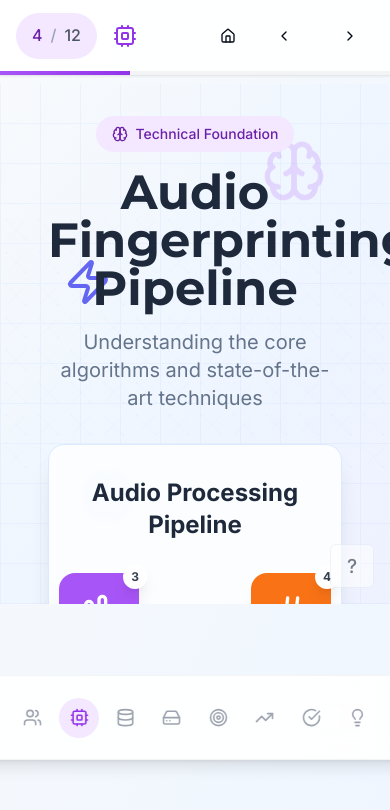
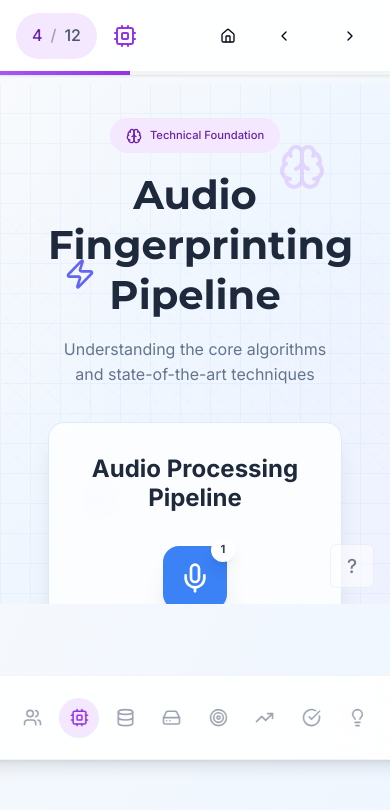
Before and after one commit to TheAlmeida/sonic-signature-showcase, a React (Vite) app: page / in a window 390 px wide. Both pictures are taken after a click on the button "Core Concepts". Shown: the top 810 px of the page. Built offline with nearby package versions, Linux system fonts and the light colour scheme.

Commit message:
Fix: Component and text scaling issues
Improved responsiveness across all slides by adjusting component and text scaling. Implemented viewport-relative units and clamping for dynamic sizing.

```diff
--- a/src/components/slides/ConceptsSlide.tsx
+++ b/src/components/slides/ConceptsSlide.tsx
@@ -57,7 +57,7 @@ const ConceptsSlide = () => {
             linear-gradient(90deg, #3b82f6 1px, transparent 1px),
             linear-gradient(0deg, #3b82f6 1px, transparent 1px)
           `,
-          backgroundSize: '40px 40px'
+          backgroundSize: 'clamp(30px, 4vw, 40px) clamp(30px, 4vw, 40px)'
         }}></div>
       </div>
 
@@ -78,61 +78,61 @@ const ConceptsSlide = () => {
 
       {/* Floating Tech Elements */}
       <div className="absolute inset-0 pointer-events-none">
-        <div className="absolute top-16 right-16 animate-gentle-float opacity-20">
-          <Brain className="h-16 w-16 text-purple-500" />
+        <div className="absolute top-[clamp(4rem,8vh,8rem)] right-[clamp(4rem,8vw,8rem)] animate-gentle-float opacity-20">
+          <Brain className="h-[clamp(3rem,6vw,4rem)] w-[clamp(3rem,6vw,4rem)] text-purple-500" />
         </div>
-        <div className="absolute bottom-20 left-20 animate-gentle-float opacity-15" style={{ animationDelay: '2s' }}>
-          <Cpu className="h-14 w-14 text-blue-500" />
+        <div className="absolute bottom-[clamp(5rem,10vh,10rem)] left-[clamp(5rem,10vw,10rem)] animate-gentle-float opacity-15" style={{ animationDelay: '2s' }}>
+          <Cpu className="h-[clamp(2.5rem,5vw,3.5rem)] w-[clamp(2.5rem,5vw,3.5rem)] text-blue-500" />
         </div>
-        <div className="absolute top-1/3 left-16 animate-gentle-float opacity-18" style={{ animationDelay: '4s' }}>
-          <Zap className="h-12 w-12 text-indigo-500" />
+        <div className="absolute top-1/3 left-[clamp(4rem,8vw,8rem)] animate-gentle-float opacity-18" style={{ animationDelay: '4s' }}>
+          <Zap className="h-[clamp(2rem,4vw,3rem)] w-[clamp(2rem,4vw,3rem)] text-indigo-500" />
         </div>
       </div>
 
-      <div className="relative z-10 max-w-7xl mx-auto h-full py-8 px-12">
+      <div className="relative z-10 max-w-7xl mx-auto h-full py-[clamp(2rem,4vh,4rem)] px-[clamp(3rem,6vw,6rem)]">
         {/* Enhanced Header */}
-        <div className="text-center mb-8 animate-slide-in-up">
-          <div className="inline-flex items-center space-x-2 bg-purple-100 text-purple-800 px-4 py-2 rounded-full text-sm font-medium mb-4 animate-fade-in">
-            <Brain className="h-4 w-4" />
+        <div className="text-center mb-[clamp(2rem,4vh,3rem)] animate-slide-in-up">
+          <div className="inline-flex items-center space-x-[clamp(0.5rem,1vw,1rem)] bg-purple-100 text-purple-800 px-[clamp(1rem,2vw,2rem)] py-[clamp(0.5rem,1vh,1rem)] rounded-full text-[clamp(0.7rem,1.4vw,0.9rem)] font-medium mb-[clamp(1rem,2vh,2rem)] animate-fade-in">
+            <Brain className="h-[clamp(1rem,2vw,1.2rem)] w-[clamp(1rem,2vw,1.2rem)]" />
             <span>Technical Foundation</span>
           </div>
-          <h1 className="text-5xl font-bold text-presentation-text font-montserrat mb-4 animate-slide-in-down" style={{ animationDelay: '0.2s' }}>
+          <h1 className="text-[clamp(2.5rem,5vw,4rem)] font-bold text-presentation-text font-montserrat mb-[clamp(1rem,2vh,2rem)] animate-slide-in-down leading-tight" style={{ animationDelay: '0.2s' }}>
             Audio Fingerprinting Pipeline
           </h1>
-          <p className="text-xl text-presentation-text-light animate-fade-in" style={{ animationDelay: '0.4s' }}>
+          <p className="text-[clamp(1rem,2vw,1.5rem)] text-presentation-text-light animate-fade-in" style={{ animationDelay: '0.4s' }}>
             Understanding the core algorithms and state-of-the-art techniques
           </p>
         </div>
 
         {/* Enhanced Process Flow */}
-        <div className="bg-white/80 backdrop-blur-sm rounded-2xl shadow-xl p-8 border border-blue-100 animate-scale-in mb-8" style={{ animationDelay: '0.6s' }}>
-          <h2 className="text-2xl font-bold text-presentation-text mb-8 text-center animate-fade-in" style={{ animationDelay: '0.8s' }}>
+        <div className="bg-white/80 backdrop-blur-sm rounded-2xl shadow-xl p-[clamp(2rem,4vw,4rem)] border border-blue-100 animate-scale-in" style={{ animationDelay: '0.6s' }}>
+          <h2 className="text-[clamp(1.5rem,3vw,2rem)] font-bold text-presentation-text mb-[clamp(2rem,4vh,3rem)] text-center animate-fade-in" style={{ animationDelay: '0.8s' }}>
             Audio Processing Pipeline
           </h2>
 
-          <div className="flex items-center justify-center relative">
+          <div className="flex items-center justify-center relative flex-wrap gap-[clamp(1rem,2vw,2rem)]">
             {steps.map((step, index) => {
               const Icon = step.icon;
               return (
                 <React.Fragment key={index}>
                   <div
-                    className="flex flex-col items-center min-w-32 animate-slide-in-up"
+                    className="flex flex-col items-center min-w-[clamp(8rem,15vw,12rem)] animate-slide-in-up"
                     style={{ animationDelay: `${1 + index * 0.2}s` }}
                   >
-                    <div className={`w-20 h-20 ${step.color} rounded-2xl flex items-center justify-center mb-4 shadow-xl transform hover:scale-110 transition-all duration-300 relative group`}>
-                      <Icon className="h-10 w-10 text-white" />
-                      <div className="absolute -top-2 -right-2 w-6 h-6 bg-white rounded-full flex items-center justify-center text-xs font-bold text-gray-700 shadow-lg">
+                    <div className={`w-[clamp(4rem,8vw,5rem)] h-[clamp(4rem,8vw,5rem)] ${step.color} rounded-2xl flex items-center justify-center mb-[clamp(1rem,2vh,2rem)] shadow-xl transform hover:scale-110 transition-all duration-300 relative group`}>
+                      <Icon className="h-[clamp(2rem,4vw,2.5rem)] w-[clamp(2rem,4vw,2.5rem)] text-white" />
+                      <div className="absolute -top-[clamp(0.5rem,1vh,1rem)] -right-[clamp(0.5rem,1vw,1rem)] w-[clamp(1.5rem,3vw,2rem)] h-[clamp(1.5rem,3vw,2rem)] bg-white rounded-full flex items-center justify-center text-[clamp(0.7rem,1.4vw,1rem)] font-bold text-gray-700 shadow-lg">
                         {index + 1}
                       </div>
                     </div>
                     <div className="text-center">
-                      <h3 className="text-sm font-bold text-presentation-text mb-1">
+                      <h3 className="text-[clamp(0.8rem,1.6vw,1.1rem)] font-bold text-presentation-text mb-[clamp(0.2rem,0.5vh,0.5rem)]">
                         {step.title}
                       </h3>
-                      <p className="text-xs text-presentation-text-light mb-1">
+                      <p className="text-[clamp(0.7rem,1.4vw,0.9rem)] text-presentation-text-light mb-[clamp(0.2rem,0.5vh,0.5rem)]">
                         {step.description}
                       </p>
-                      <p className="text-xs text-gray-500 italic">
+                      <p className="text-[clamp(0.6rem,1.2vw,0.8rem)] text-gray-500 italic">
                         {step.detail}
                       </p>
                     </div>
@@ -140,10 +140,10 @@ const ConceptsSlide = () => {
 
                   {index < steps.length - 1 && (
                     <div
-                      className="flex-1 mx-4 animate-fade-in flex items-center justify-center"
+                      className="hidden lg:flex flex-1 mx-[clamp(1rem,2vw,2rem)] animate-fade-in items-center justify-center"
                       style={{ animationDelay: `${1.2 + index * 0.2}s` }}
                     >
-                      <ArrowRight className="h-8 w-8 text-blue-400 animate-pulse" />
+                      <ArrowRight className="h-[clamp(2rem,4vw,2.5rem)] w-[clamp(2rem,4vw,2.5rem)] text-blue-400 animate-pulse" />
                     </div>
                   )}
                 </React.Fragment>
```
